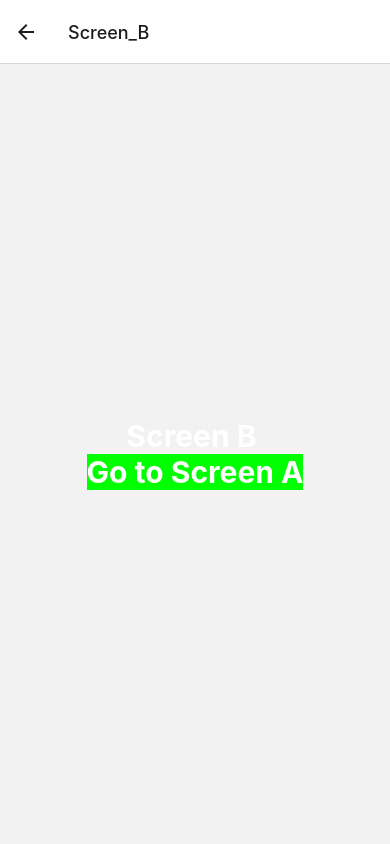
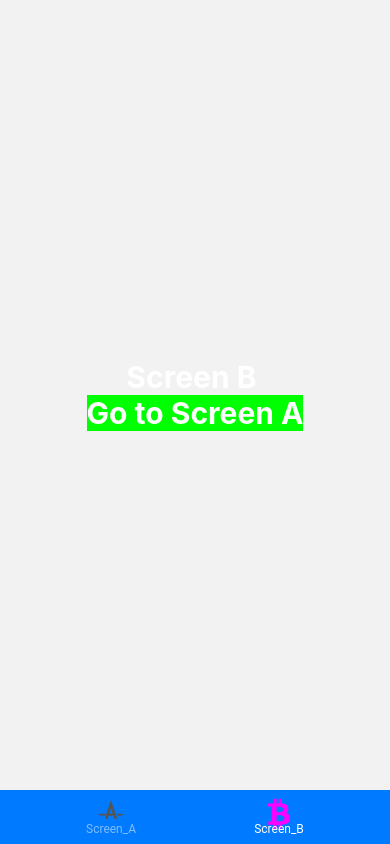
Before and after one commit to hiradang/react-native-learn, a React Native app in the folder FirstApp/: screen /Screen_B in a window 390 px wide. Built offline with nearby package versions, Linux system fonts and the light colour scheme.

Commit message:
lesson 18 Tab Navigator & Icons

```diff
--- a/FirstApp/package.json
+++ b/FirstApp/package.json
@@ -10,12 +10,16 @@
     "lint": "eslint ."
   },
   "dependencies": {
+    "@react-navigation/bottom-tabs": "^6.2.0",
+    "@react-navigation/material-bottom-tabs": "^6.1.1",
     "@react-navigation/native": "^6.0.8",
     "@react-navigation/native-stack": "^6.5.0",
     "react": "17.0.2",
     "react-native": "0.67.3",
+    "react-native-paper": "^4.11.2",
     "react-native-safe-area-context": "^4.1.2",
-    "react-native-screens": "^3.13.1"
+    "react-native-screens": "^3.13.1",
+    "react-native-vector-icons": "^9.1.0"
   },
   "devDependencies": {
     "@babel/core": "^7.12.9",
--- a/FirstApp/src/App.js
+++ b/FirstApp/src/App.js
@@ -1,86 +1,37 @@
 import React, {useState} from 'react';
 import {StyleSheet, Text, View, Pressable} from 'react-native';
 import {NavigationContainer} from '@react-navigation/native';
-import {createNativeStackNavigator} from '@react-navigation/native-stack';
+import {createBottomTabNavigator} from '@react-navigation/bottom-tabs';
+import {createMaterialBottomTabNavigator} from '@react-navigation/material-bottom-tabs';
+import FontAwesome5 from 'react-native-vector-icons/FontAwesome5';
 
-const Stack = createNativeStackNavigator();
+import ScreenA from './ScreenA';
+import ScreenB from './ScreenB';
 
-const ScreenA = ({navigation}) => {
-  const onPressHandler = () => {
-    // Move to screen B by using the navigate funtion
-    navigation.navigate('Screen_B');
-
-    // Replace screen B over sreen A => Screen A is no longer in the stack
-    // navigation.replace("Screen_B")
-  };
-
-  return (
-    <View style={styles.body}>
-      <Text style={styles.text}>Screen A </Text>
-
-      <Pressable
-        onPress={onPressHandler}
-        style={({pressed}) => ({backgroundColor: pressed ? '#ddd' : '#0f0'})}>
-        <Text style={styles.text}>Go to Screen B</Text>
-      </Pressable>
-    </View>
-  );
-};
-
-const ScreenB = ({navigation}) => {
-  const onPressHandler = () => {
-    navigation.navigate('Screen_A');
-
-    // Do it another way
-    // navigation.goBack();
-  };
-
-  return (
-    <View style={styles.body}>
-      <Text style={styles.text}>Screen B </Text>
-      <Pressable
-        onPress={onPressHandler}
-        style={({pressed}) => ({backgroundColor: pressed ? '#ddd' : '#0f0'})}>
-        <Text style={styles.text}>Go to Screen A</Text>
-      </Pressable>
-    </View>
-  );
-};
+const BottomTab = createMaterialBottomTabNavigator();
 
 const App = () => {
   return (
     <NavigationContainer>
-      <Stack.Navigator
-      // screenOptions={{
-      //   header: () => null,
-      // }}
-
-      // Turn off header for every screen
-      >
-        <Stack.Screen
-          name="Screen_A"
-          component={ScreenA}
-          options={{header: () => null}}
-        />
-        <Stack.Screen name="Screen_B" component={ScreenB} />
-      </Stack.Navigator>
+      <BottomTab.Navigator
+        screenOptions={({route}) => ({
+          tabBarIcon: ({focused, size, color}) => {
+            let iconName;
+            size = focused ? 30 : 20;
+            color = focused ? '#f0f' : '#555';
+            if (route.name === 'Screen_A') {
+              iconName = 'autoprefixer';
+            } else if (route.name === 'Screen_B') {
+              iconName = 'btc';
+            }
+            return <FontAwesome5 name={iconName} size={size} color={color} />;
+          },
+        })}>
+        <BottomTab.Screen name="Screen_A" component={ScreenA} />
+        <BottomTab.Screen name="Screen_B" component={ScreenB} />
+      </BottomTab.Navigator>
     </NavigationContainer>
   );
 };
 
-const styles = StyleSheet.create({
-  body: {
-    flexDirection: 'column',
-    height: '100%',
-    alignItems: 'center',
-    justifyContent: 'center',
-  },
-  text: {
-    color: '#fff',
-    fontSize: 30,
-    fontWeight: 'bold',
-    textAlign: 'center',
-  },
-});
-
 export default App;
--- /dev/null
+++ b/FirstApp/src/ScreenA.js
@@ -0,0 +1,41 @@
+import React from 'react';
+import {StyleSheet, Text, View, Pressable} from 'react-native';
+
+function ScreenA({navigation}) {
+  const onPressHandler = () => {
+    // Move to screen B by using the navigate funtion
+    navigation.navigate('Screen_B');
+
+    // Replace screen B over sreen A => Screen A is no longer in the stack
+    // navigation.replace("Screen_B")
+  };
+
+  return (
+    <View style={styles.body}>
+      <Text style={styles.text}>Screen A </Text>
+
+      <Pressable
+        onPress={onPressHandler}
+        style={({pressed}) => ({backgroundColor: pressed ? '#ddd' : '#0f0'})}>
+        <Text style={styles.text}>Go to Screen B</Text>
+      </Pressable>
+    </View>
+  );
+}
+
+const styles = StyleSheet.create({
+  body: {
+    flexDirection: 'column',
+    height: '100%',
+    alignItems: 'center',
+    justifyContent: 'center',
+  },
+  text: {
+    color: '#fff',
+    fontSize: 30,
+    fontWeight: 'bold',
+    textAlign: 'center',
+  },
+});
+
+export default ScreenA;
--- /dev/null
+++ b/FirstApp/src/ScreenB.js
@@ -0,0 +1,39 @@
+import React from 'react';
+import {StyleSheet, Text, View, Pressable} from 'react-native';
+
+function ScreenB({navigation}) {
+  const onPressHandler = () => {
+    navigation.navigate('Screen_A');
+
+    // Do it another way
+    // navigation.goBack();
+  };
+
+  return (
+    <View style={styles.body}>
+      <Text style={styles.text}>Screen B </Text>
+      <Pressable
+        onPress={onPressHandler}
+        style={({pressed}) => ({backgroundColor: pressed ? '#ddd' : '#0f0'})}>
+        <Text style={styles.text}>Go to Screen A</Text>
+      </Pressable>
+    </View>
+  );
+}
+
+const styles = StyleSheet.create({
+  body: {
+    flexDirection: 'column',
+    height: '100%',
+    alignItems: 'center',
+    justifyContent: 'center',
+  },
+  text: {
+    color: '#fff',
+    fontSize: 30,
+    fontWeight: 'bold',
+    textAlign: 'center',
+  },
+});
+
+export default ScreenB;
```
Also changed, not shown: 2 other files (tests, documents, lock files or other folders).
